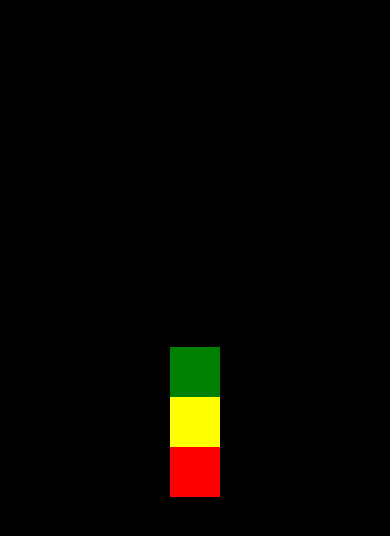
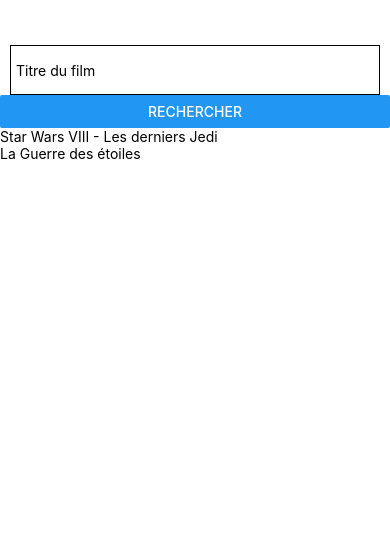
Before and after one commit to ousmane-haidara/project-albums, a React Native app: screen / in a window 390 px wide. Shown: the top 536 px of the page. Built offline with nearby package versions, Linux system fonts and the light colour scheme.

Commit message:
Creation de la liste des films acec FlatList

```diff
--- a/Components/Search.js
+++ b/Components/Search.js
@@ -1,35 +1,41 @@
 // Components/Search.js
+
 import React from 'react';
-import { StyleSheet, View, TextInput, Button } from 'react-native';
+import { StyleSheet, View, TextInput, Button, FlatList, Text} from 'react-native';
+import films from '../Helpers/filmsData';
 
-
-const Search = () => {
+class Search extends React.Component {
+  render() {
     return (
-
-      <View style={{ flex: 1, justifyContent: 'center', alignItems: 'center', backgroundColor: 'black' }}>
-        <View style={{ height: 50, width: 50, backgroundColor: 'green' }}></View>
-        <View style={{ height: 50, width: 50, backgroundColor: 'yellow' }}></View>
-        <View style={{ height: 50, width: 50, backgroundColor: 'red' }}></View>
+      <View style={styles.main_container}>
+        <TextInput style={styles.textinput} placeholder='Titre du film'/>
+        <Button title='Rechercher' onPress={() => {}}/>
+        <FlatList
+          data = { films }
+          keyExtractor={ (item) => item.id.toString() }
+          renderItem={ ({item}) => <Text>{item.title}</Text> }
+          />
       </View>
-
     )
   }
+}
 
-//Le style  justifyContent  permet de définir comment sont distribués vos components enfants sur l'axe principal
-//Le style  alignItems  est comme  justifyContent, sauf qu'il s'applique sur l'axe secondaire
+/*
+Une FlatList doit obligatoirement implémenter deux propriétés :
+
+  - data : qui correspond aux données affichées dans la liste. Ici, on renseignera nos films ;
+
+  - renderItem : qui correspond au rendu des données de la liste. Ici, on définira un template pour afficher nos films.
+*/
 
 
 
-//Externalisation des styles !!
 
-const styles = StyleSheet.create( { // constante contenant toutes nos styles react native !!!
-
+const styles = StyleSheet.create({
   main_container: {
     flex: 1,
     marginTop: 45
-
   },
-
   textinput: {
     marginLeft: 10,
     marginRight: 10,
@@ -38,27 +44,6 @@
     borderWidth: 1,
     paddingLeft: 5
   }
+})
 
-  } )
-
-  // <TextInput style={[styles.textinput, { marginBottom: 10 }]} placeholder='Titre du film'/>
-
-  // StyleSheet augmente les performances de votre application en associant votre style à un identifiant
-
-
-
-
-/*
-class Search extends React.Component {
-  render() {
-    return (
-      <View>
-        <TextInput placeholder='Titre du film'/>
-        <Button title='Rechercher' onPress={() => {}}/>
-      </View>
-    )
-  }
-};
-*/
-
-export default Search;
+export default Search
--- /dev/null
+++ b/Helpers/filmsData.js
@@ -0,0 +1,24 @@
+// Helpers/filmsData.js
+
+const films = [
+    {
+       id:181808,
+       vote_average:7.2,
+       title:"Star Wars VIII - Les derniers Jedi",
+       poster_path:"",
+       original_title:"Star Wars: The Last Jedi",
+       overview:"Nouvel épisode de la saga. Les héros du Réveil de la force rejoignent les figures légendaires de la galaxie dans une aventure épique qui révèle des secrets ancestraux sur la Force et entraîne de choquantes révélations sur le passé…",
+       release_date:"2017-12-13"
+    },
+    {
+       id:181809,
+       vote_average:8.1,
+       title:"La Guerre des étoiles",
+       poster_path:"",
+       original_title:"Star Wars",
+       overview:"Il y a bien longtemps, dans une galaxie très lointaine... La guerre civile fait rage entre l'Empire galactique et l'Alliance rebelle. Capturée par les troupes de choc de l'Empereur menées par le sombre et impitoyable Dark Vador, la princesse Leia Organa dissimule les plans de l’Étoile Noire, une station spatiale invulnérable, à son droïde R2-D2 avec pour mission de les remettre au Jedi Obi-Wan Kenobi. Accompagné de son fidèle compagnon, le droïde de protocole C-3PO, R2-D2 s'échoue sur la planète Tatooine et termine sa quête chez le jeune Luke Skywalker. Rêvant de devenir pilote mais confiné aux travaux de la ferme, ce dernier se lance à la recherche de ce mystérieux Obi-Wan Kenobi, devenu ermite au cœur des montagnes désertiques de Tatooine...",
+       release_date:"1977-05-25"
+    }
+ ]
+
+ export default films;
```
Also changed, not shown: App.js (+3 -5 lines). Lines whose indentation alone changed are shown as unchanged.
